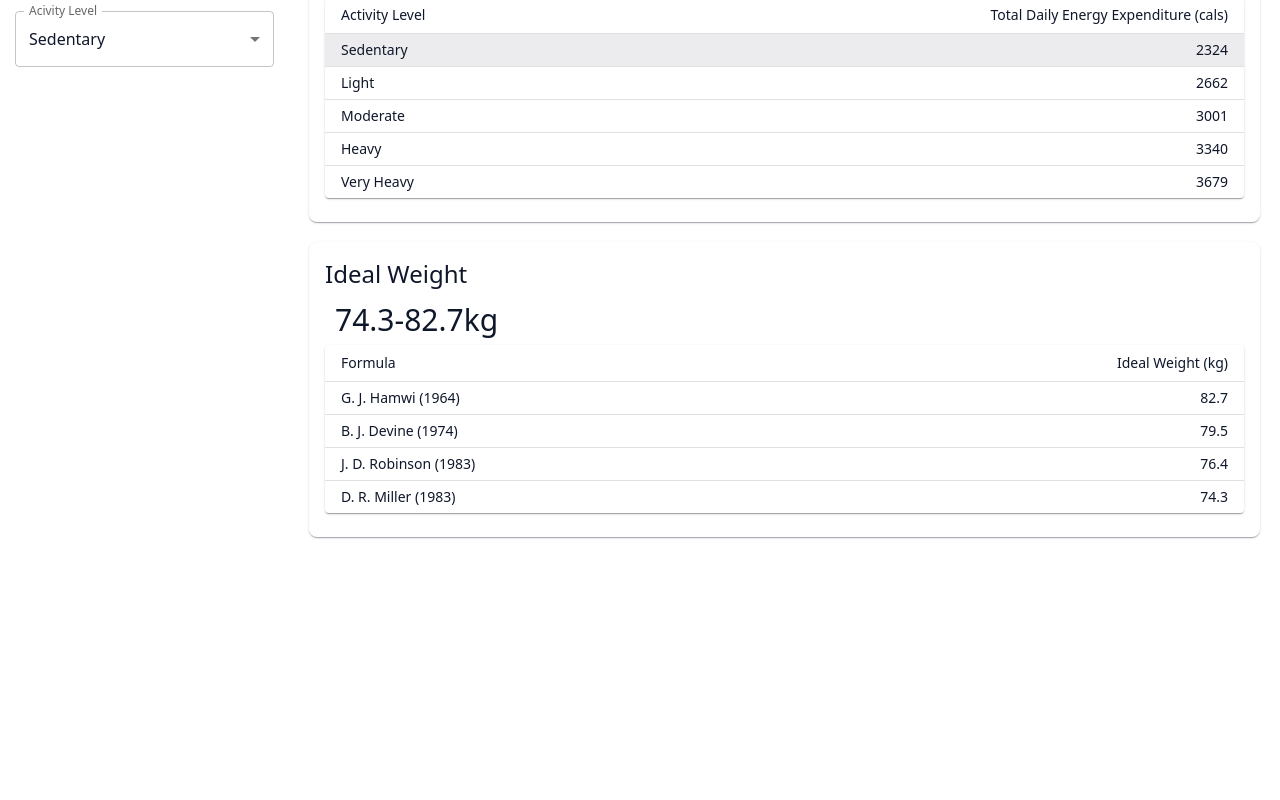
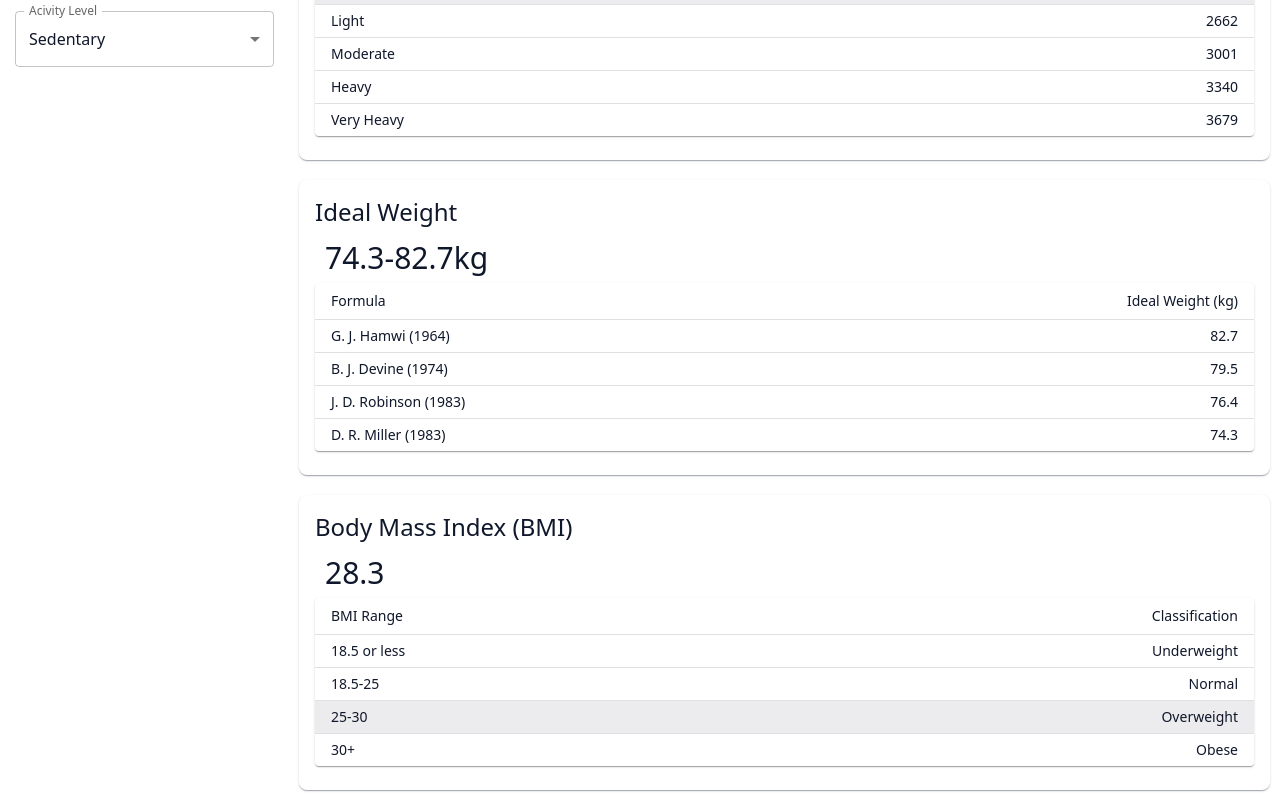
Before and after one commit to pmann84/CheckYourself, a React (Vite) app: page / in a window 1280 px wide. Shown: the part 352-1152 px from the top of the page. Before the commit the page ends 909 px from the top, so only its background shows below. Built offline with nearby package versions, Linux system fonts and the light colour scheme.

Commit message:
BMI display

```diff
--- a/src/App.tsx
+++ b/src/App.tsx
@@ -1,12 +1,20 @@
-import { Box, Typography } from "@mui/material";
+import { Box, styled } from "@mui/material";
 import { useState } from "react";
 import { AppThemeProvider, ThemeMode } from "./AppThemeProvider";
+import { BMIDisplay } from "./BmiDisplay";
 import { CalorieDisplayCard } from "./CalorieDisplayCard";
 import { ActivityFactor } from "./CalorieUtils";
 import { IdealWeightDisplay } from "./IdealWeightDisplay";
 import { MainToolbar } from "./MainToolbar";
 import { DefaultInputParams, TDEECalculator, TDEEResults } from "./TDEECalculator";
 import { TDEEResultsTable } from "./TDEEResultsTable";
+
+const DisplayBox = styled(Box)(`
+    display: "flex";
+    flex-direction: "column";
+    padding: "10px";
+    flex-grow: 1;
+`);
 
 export interface IResultsDisplayProps {
     result: TDEEResults;
@@ -16,17 +24,10 @@ export interface IResultsDisplayProps {
 export const ResultsDisplay = ({ result }: IResultsDisplayProps) => {
     const bottomMargin = 10;
     return (
-        <Box
-            sx={{
-                display: "flex",
-                flexDirection: "column",
-                padding: `${bottomMargin}px`,
-                flexGrow: 1,
-            }}
-        >
-            <Box sx={{ display: "flex", justifyContent: "center", margin: `${bottomMargin}px` }}>
+        <DisplayBox>
+            {/* <Box sx={{ display: "flex", justifyContent: "center", margin: `${bottomMargin}px` }}>
                 <Typography variant="h6">Results</Typography>
-            </Box>
+            </Box> */}
             <Box
                 sx={{
                     display: "flex",
@@ -57,8 +58,11 @@ export const ResultsDisplay = ({ result }: IResultsDisplayProps) => {
                 <Box>
                     <IdealWeightDisplay sx={{ margin: `${bottomMargin}px` }} heightInCm={result.input.height} gender={result.input.gender} />
                 </Box>
+                <Box>
+                    <BMIDisplay sx={{ margin: `${bottomMargin}px` }} heightCm={result.input.height} weightKg={result.input.weight} />
+                </Box>
             </Box>
-        </Box>
+        </DisplayBox>
     );
 };
 
--- /dev/null
+++ b/src/BmiDisplay.tsx
@@ -0,0 +1,76 @@
+import {
+    Box,
+    Card,
+    CardContent,
+    CardHeader,
+    Paper,
+    SxProps,
+    Table,
+    TableBody,
+    TableCell,
+    TableContainer,
+    TableHead,
+    TableRow,
+    Theme,
+    Typography,
+} from "@mui/material";
+import { BMIClassification, BMIClassificationName, BMIRange, BodyMassIndex } from "./CalorieUtils";
+import { rangeToString } from "./Range";
+
+export interface IBMIDisplayProps {
+    weightKg: number;
+    heightCm: number;
+    sx?: SxProps<Theme>;
+}
+
+export const BMIDisplay = ({ weightKg, heightCm, sx }: IBMIDisplayProps) => {
+    const bmi = BodyMassIndex.Calculate(weightKg, heightCm);
+    const bmiClassification = BodyMassIndex.CalculateClassification(weightKg, heightCm);
+    return (
+        <Card sx={{ borderRadius: 2, ...sx }}>
+            <CardHeader title="Body Mass Index (BMI)" sx={{ paddingBottom: "5px" }} />
+            <CardContent sx={{ paddingTop: "0px" }}>
+                <Box sx={{ padding: "10px" }}>
+                    <Typography
+                        sx={{
+                            fontSize: 30,
+                            paddingRight: "3px",
+                            lineHeight: 1,
+                        }}
+                    >
+                        {bmi.toFixed(1)}
+                    </Typography>
+                </Box>
+                <TableContainer component={Paper}>
+                    <Table aria-label="bmi table" size="small">
+                        <TableHead>
+                            <TableRow>
+                                <TableCell>BMI Range</TableCell>
+                                <TableCell align="right">Classification</TableCell>
+                            </TableRow>
+                        </TableHead>
+                        <TableBody>
+                            {Object.values(BMIClassification)
+                                .filter((fm) => {
+                                    console.log(fm, typeof fm !== "string");
+                                    return typeof fm !== "string";
+                                })
+                                .map((bmiEntry: string | BMIClassification) => (
+                                    <TableRow
+                                        key={BMIClassificationName(bmiEntry as BMIClassification)}
+                                        sx={{ "&:last-child td, &:last-child th": { border: 0 } }}
+                                        selected={bmiClassification === bmiEntry}
+                                    >
+                                        <TableCell component="th" scope="row">
+                                            {rangeToString(BMIRange(bmiEntry as BMIClassification))}
+                                        </TableCell>
+                                        <TableCell align="right">{BMIClassificationName(bmiEntry as BMIClassification)}</TableCell>
+                                    </TableRow>
+                                ))}
+                        </TableBody>
+                    </Table>
+                </TableContainer>
+            </CardContent>
+        </Card>
+    );
+};
--- a/src/CalorieUtils.ts
+++ b/src/CalorieUtils.ts
@@ -1,4 +1,5 @@
 import { Convert } from "./Conversion";
+import { Range } from "./Range";
 
 export enum Gender {
     Male,
@@ -363,3 +364,55 @@ export class IdealWeight {
         return { rangeMap, range };
     }
 }
+
+export enum BMIClassification {
+    Underweight,
+    Normal,
+    Overweight,
+    Obese,
+}
+
+const UnderweightThresholdKg = 18.5;
+const NormalThresholdKg = 25.0;
+const OverweightThresholdKg = 30.0;
+
+export const BMIRange = (bmi: BMIClassification): Range<number> => {
+    switch (bmi) {
+        case BMIClassification.Underweight:
+            return { min: NaN, max: UnderweightThresholdKg };
+        case BMIClassification.Normal:
+            return { min: UnderweightThresholdKg, max: NormalThresholdKg };
+        case BMIClassification.Overweight:
+            return { min: NormalThresholdKg, max: OverweightThresholdKg };
+        case BMIClassification.Obese:
+            return { min: OverweightThresholdKg, max: NaN };
+    }
+};
+
+export const BMIClassificationName = (bmi: BMIClassification): string => {
+    switch (bmi) {
+        case BMIClassification.Underweight:
+            return "Underweight";
+        case BMIClassification.Normal:
+            return "Normal";
+        case BMIClassification.Overweight:
+            return "Overweight";
+        case BMIClassification.Obese:
+            return "Obese";
+    }
+};
+
+export class BodyMassIndex {
+    public static Calculate(weightKg: number, heightCm: number): number {
+        const heightM = Convert.CmToMetres(heightCm);
+        return weightKg / (heightM * heightM);
+    }
+
+    public static CalculateClassification(weightKg: number, heightCm: number): BMIClassification {
+        const bmi = BodyMassIndex.Calculate(weightKg, heightCm);
+        if (bmi < UnderweightThresholdKg) return BMIClassification.Underweight;
+        if (bmi < NormalThresholdKg) return BMIClassification.Normal;
+        if (bmi < OverweightThresholdKg) return BMIClassification.Overweight;
+        return BMIClassification.Obese;
+    }
+}
--- a/src/Conversion.ts
+++ b/src/Conversion.ts
@@ -21,4 +21,8 @@ export class Convert {
     public static FeetToInches(ft: number): number {
         return ft * Convert.Constants.InchesPerFoot;
     }
+
+    public static CmToMetres(cms: number): number {
+        return cms / 100.0;
+    }
 }
--- a/src/IdealWeightDisplay.tsx
+++ b/src/IdealWeightDisplay.tsx
@@ -43,7 +43,6 @@ export const IdealWeightDisplay = ({ heightInCm, gender, sx }: IIdealWeightDispl
             <CardHeader title="Ideal Weight" sx={{ paddingBottom: "5px" }} />
             <CardContent sx={{ paddingTop: "0px" }}>
                 <Box sx={{ padding: "10px" }}>
-                    {" "}
                     <Typography
                         sx={{
                             fontSize: 30,
--- /dev/null
+++ b/src/Range.ts
@@ -0,0 +1,10 @@
+export interface Range<T> {
+    min: T;
+    max: T;
+}
+
+export const rangeToString = (range: Range<number>): string => {
+    if (isNaN(range.max)) return `${range.min}+`;
+    if (isNaN(range.min)) return `${range.max} or less`;
+    return `${range.min}-${range.max}`;
+};
```
